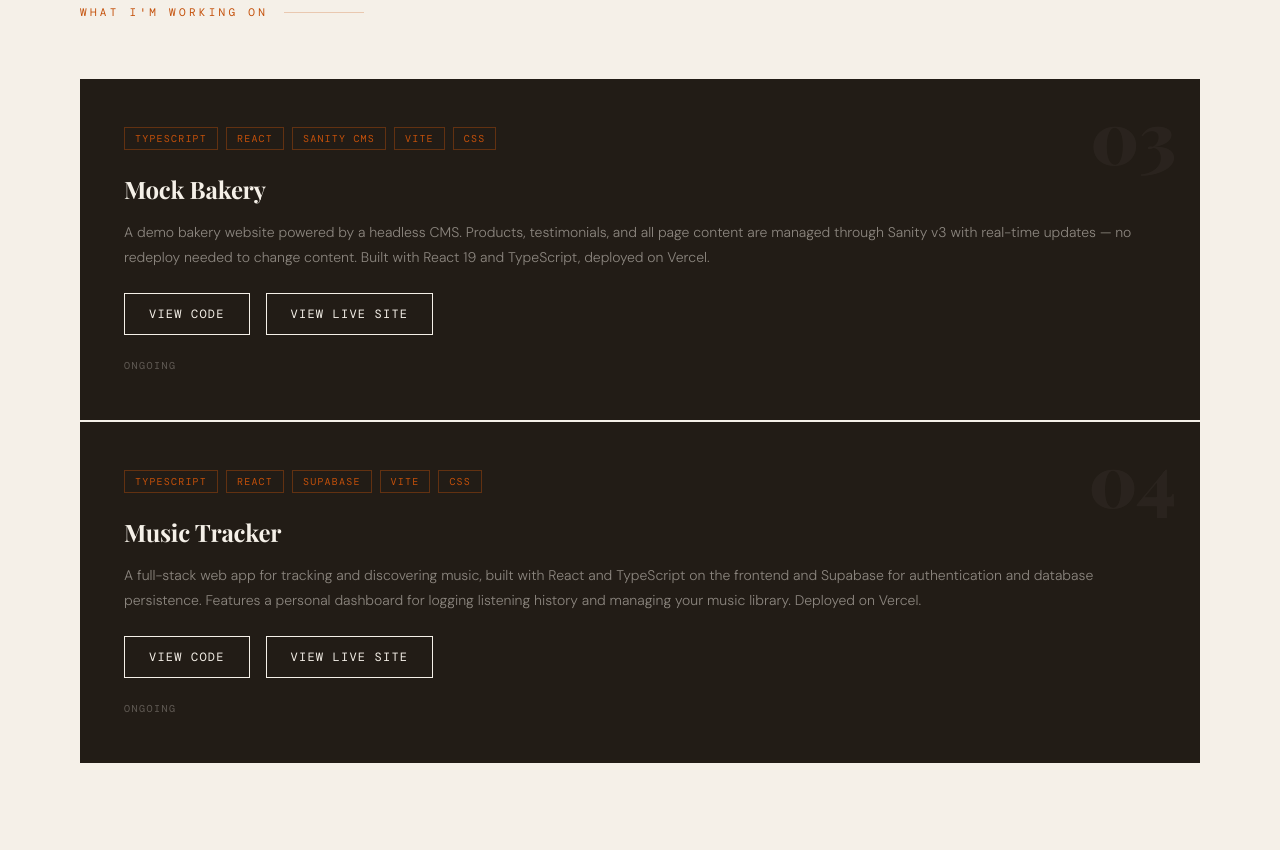
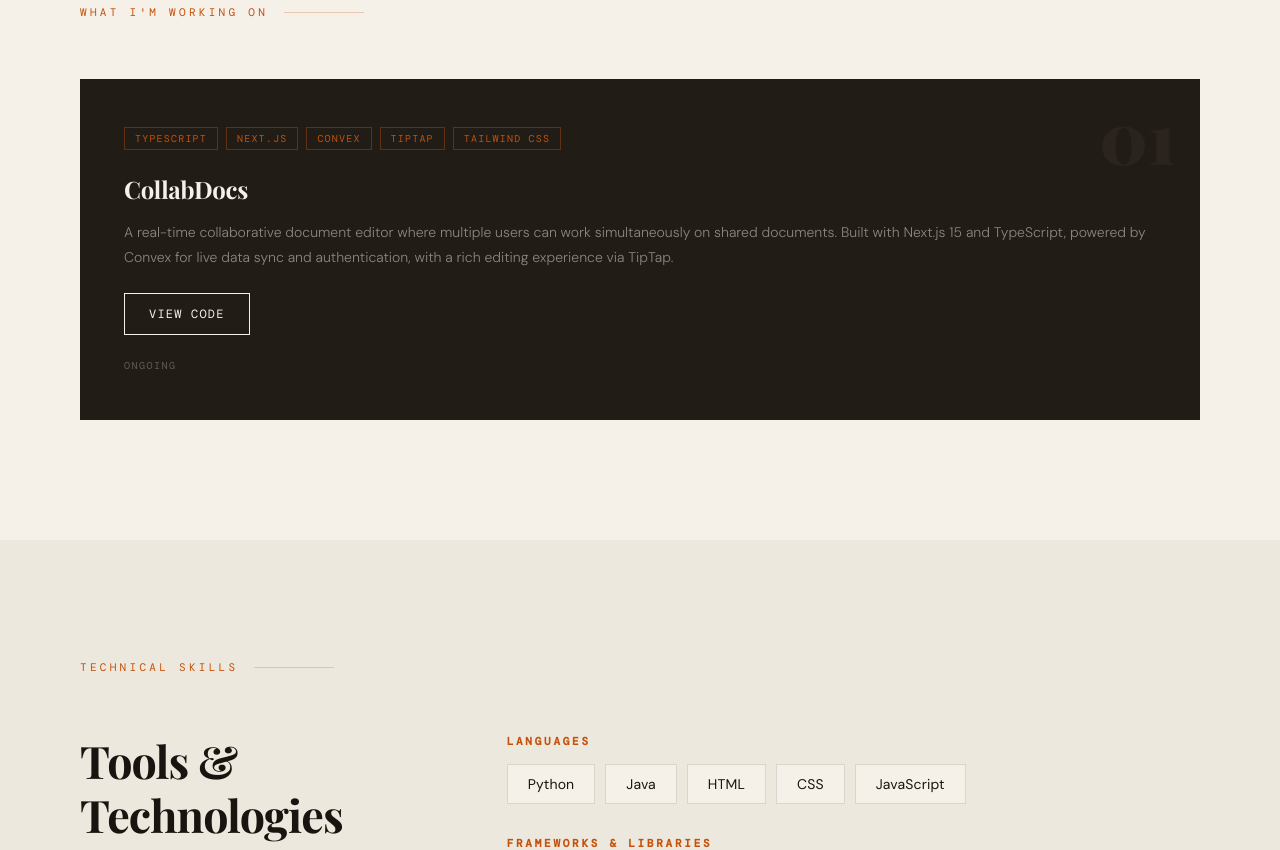
Before and after one commit to LangstonW430/Personal-Website, a React (Vite) app in the folder personal-website/: page / in a window 1280 px wide. Shown: the part 3380-4230 px from the top of the page. Built offline with nearby package versions, Linux system fonts and the light colour scheme; a web font is replaced by a local one.

Commit message:
content change

```diff
--- a/personal-website/src/App.tsx
+++ b/personal-website/src/App.tsx
@@ -270,75 +270,29 @@ function App() {
 
         <div className="projects-grid reveal">
           <div className="project-card">
-            <div className="project-num">03</div>
+            <div className="project-num">01</div>
             <div className="project-tags">
               <span className="tag">TypeScript</span>
-              <span className="tag">React</span>
-              <span className="tag">Sanity CMS</span>
-              <span className="tag">Vite</span>
-              <span className="tag">CSS</span>
+              <span className="tag">Next.js</span>
+              <span className="tag">Convex</span>
+              <span className="tag">TipTap</span>
+              <span className="tag">Tailwind CSS</span>
             </div>
-            <h3>Mock Bakery</h3>
+            <h3>CollabDocs</h3>
             <p>
-              A demo bakery website powered by a headless CMS. Products,
-              testimonials, and all page content are managed through Sanity v3
-              with real-time updates — no redeploy needed to change content.
-              Built with React 19 and TypeScript, deployed on Vercel.
+              A real-time collaborative document editor where multiple users can
+              work simultaneously on shared documents. Built with Next.js 15 and
+              TypeScript, powered by Convex for live data sync and
+              authentication, with a rich editing experience via TipTap.
             </p>
             <div className="project-links">
               <a
-                href="https://github.com/LangstonW430/Mock-Bakery"
+                href="https://github.com/LangstonW430/collaboration-app"
                 className="btn"
                 target="_blank"
                 rel="noopener"
               >
                 <span>View Code</span>
-              </a>
-              <a
-                href="https://mock-bakery.langstonwoods.com"
-                className="btn"
-                target="_blank"
-                rel="noopener"
-              >
-                <span>View Live Site</span>
-              </a>
-            </div>
-            <div className="project-date">Ongoing</div>
-          </div>
-
-          <div className="project-card">
-            <div className="project-num">04</div>
-            <div className="project-tags">
-              <span className="tag">TypeScript</span>
-              <span className="tag">React</span>
-              <span className="tag">Supabase</span>
-              <span className="tag">Vite</span>
-              <span className="tag">CSS</span>
-            </div>
-            <h3>Music Tracker</h3>
-            <p>
-              A full-stack web app for tracking and discovering music, built
-              with React and TypeScript on the frontend and Supabase for
-              authentication and database persistence. Features a personal
-              dashboard for logging listening history and managing your music
-              library. Deployed on Vercel.
-            </p>
-            <div className="project-links">
-              <a
-                href="https://github.com/LangstonW430/music-tracker"
-                className="btn"
-                target="_blank"
-                rel="noopener"
-              >
-                <span>View Code</span>
-              </a>
-              <a
-                href="https://music-tracker.langstonwoods.com/dashboard"
-                className="btn"
-                target="_blank"
-                rel="noopener"
-              >
-                <span>View Live Site</span>
               </a>
             </div>
             <div className="project-date">Ongoing</div>
--- a/personal-website/src/ProjectsPage.tsx
+++ b/personal-website/src/ProjectsPage.tsx
@@ -60,6 +60,17 @@ const projects = [
   },
   {
     num: "06",
+    title: "CollabDocs",
+    subtitle: "Real-Time Collaborative Editor",
+    description:
+      "A real-time collaborative document editor where multiple users can work simultaneously on shared documents. Built with Next.js 15 and TypeScript, powered by Convex for live data sync and authentication, with a rich editing experience via TipTap.",
+    tags: ["TypeScript", "Next.js", "Convex", "TipTap", "Tailwind CSS"],
+    github: "https://github.com/LangstonW430/collaboration-app",
+    live: null,
+    date: "Ongoing",
+  },
+  {
+    num: "07",
     title: "Sentence Tone Classifier",
     subtitle: "ML Emotion Classifier",
     description:
```
